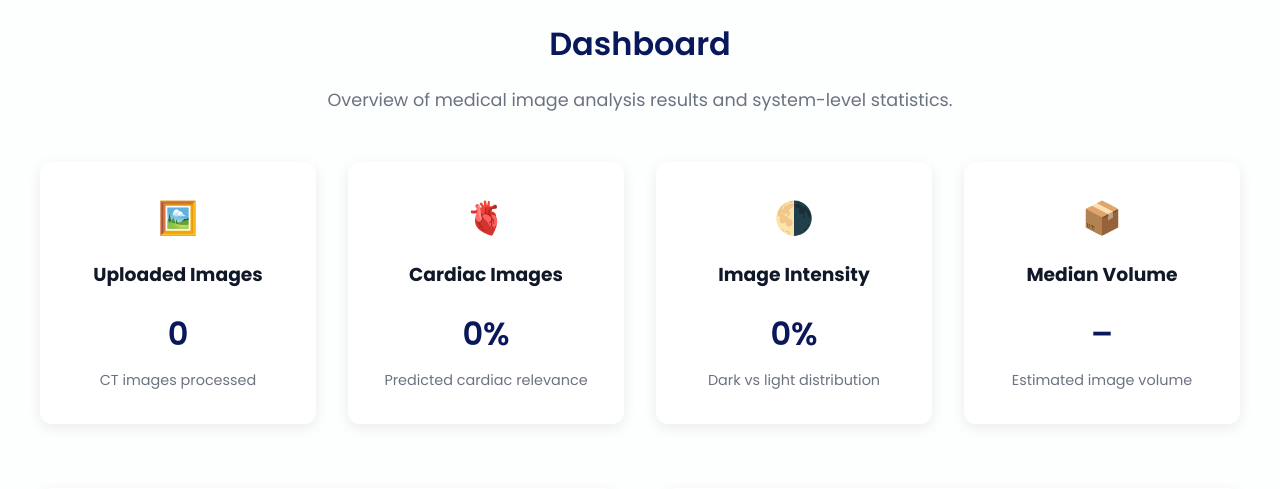
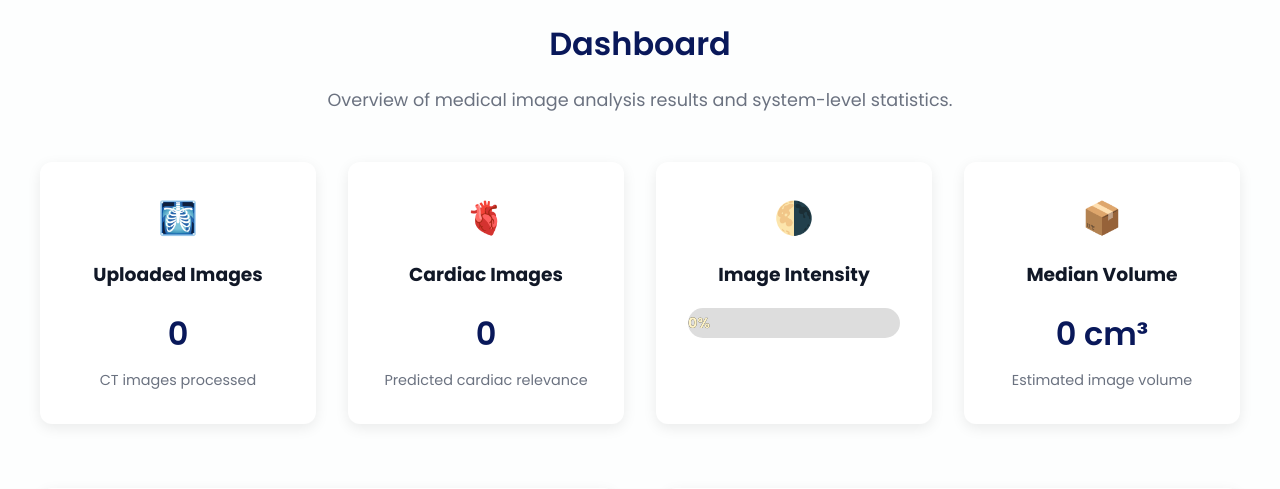
Before and after one commit to sajaghoula/CardioSee, a Flask app: page /dashboard in a window 1280 px wide. Shown: the part 157-646 px from the top of the page. Run offline with Flask 3, Linux system fonts and the light colour scheme; the visitor is signed in with stand-in values (Sample User, id 1); data that the repository does not hold is empty; some libraries are stand-ins or nearby versions.

Commit message:
dashboard and home

```diff
--- a/app.py
+++ b/app.py
@@ -11,6 +11,8 @@ from images_vi import image_bp
 from library import lib_bp
 from settings import settings_bp
 from profile import profile_bp
+from dashboard import dashboard_bp
+
 
 from flask_cors import CORS
 load_dotenv()
@@ -62,6 +64,8 @@ app.register_blueprint(image_bp)
 app.register_blueprint(lib_bp)
 app.register_blueprint(settings_bp)
 app.register_blueprint(profile_bp)
+app.register_blueprint(dashboard_bp)
+
 
 
 
--- /dev/null
+++ b/dashboard.py
@@ -0,0 +1,115 @@
+from flask import Flask, request, jsonify, send_file, Blueprint
+from firebase_admin import firestore, auth
+from datetime import datetime
+import SimpleITK as sitk
+from flask import Flask, request, jsonify, send_file
+import numpy as np
+import os
+from io import BytesIO
+
+
+
+
+dashboard_bp = Blueprint('dashboard_bp', __name__)
+
+@dashboard_bp.route("/get_image_counts")
+def get_image_counts():
+    try:
+        db = firestore.client()
+        images_ref = db.collection("image_data")
+        docs = images_ref.stream()
+
+        total = 0
+        cardio_count = 0
+
+        for doc in docs:
+            total += 1
+            data = doc.to_dict()
+            if data.get("geometry", {}).get("cardio") == True:
+                cardio_count += 1
+
+        return jsonify({
+            "total": total,
+            "cardio": cardio_count
+        })
+
+    except Exception as e:
+        return jsonify({"error": str(e)}), 500
+
+
+@dashboard_bp.route("/get_tissue_distribution")
+def get_tissue_distribution():
+    try:
+        db = firestore.client()
+        images_ref = db.collection("image_data")
+        docs = images_ref.stream()
+
+        tissue_counts = {}  # dict to store counts per tissue
+
+        for doc in docs:
+            data = doc.to_dict()
+            dominant_tissue = data.get("quality", {}).get("dominant_tissue")
+            if dominant_tissue:
+                tissue_counts[dominant_tissue] = tissue_counts.get(dominant_tissue, 0) + 1
+
+        return jsonify(tissue_counts)
+
+    except Exception as e:
+        return jsonify({"error": str(e)}), 500
+
+
+@dashboard_bp.route("/get_intensity_counts")
+def get_intensity_counts():
+    try:
+        db = firestore.client()
+        images_ref = db.collection("image_data")
+        docs = images_ref.stream()
+
+        low_count = 0
+        high_count = 0
+
+        for doc in docs:
+            data = doc.to_dict()
+            intensity_flag = data.get("quality", {}).get("dark")  # still using your field
+            if intensity_flag == 1:
+                low_count += 1
+            else:
+                high_count += 1
+
+        return jsonify({
+            "low": low_count,
+            "high": high_count
+        })
+
+    except Exception as e:
+        return jsonify({"error": str(e)}), 500
+
+
+
+
+
+@dashboard_bp.route("/get_median_volume")
+def get_median_volume():
+    try:
+        db = firestore.client()
+        images_ref = db.collection("image_data")
+        docs = images_ref.stream()
+
+        volumes_mm3 = []
+
+        for doc in docs:
+            data = doc.to_dict()
+            volume = data.get("geometry", {}).get("volume_mm3")
+            if volume is not None:
+                volumes_mm3.append(volume)
+
+        if not volumes_mm3:
+            return jsonify({"median_cm3": 0})
+
+        median_mm3 = float(np.median(volumes_mm3))
+        median_cm3 = median_mm3 / 1000  # convert mm³ → cm³
+
+        return jsonify({"median_cm3": round(median_cm3, 2)})
+
+    except Exception as e:
+        return jsonify({"error": str(e)}), 500
--- a/templates/dashboard.html
+++ b/templates/dashboard.html
@@ -31,7 +31,7 @@
   <section class="dashboard-summary">
 
     <div class="summary-card">
-      <div class="card-icon">🖼️</div>
+      <div class="card-icon">🩻</div>
       <h3>Uploaded Images</h3>
       <p class="summary-value" id="total-images">0</p>
       <span class="summary-hint">CT images processed</span>
@@ -47,9 +47,19 @@
 <div class="summary-card">
   <div class="card-icon">🌗</div>
   <h3>Image Intensity</h3>
-      <p class="summary-value" id="intensity-balance">0%</p>
-      <span class="summary-hint">Dark vs light distribution</span>
+  <div class="intensity-bar-container">
+    <div class="intensity-bar-high" id="bar-high">
+      <span class="bar-text" id="bar-text-high"></span>
     </div>
+    <div class="intensity-bar-low" id="bar-low">
+      <span class="bar-text" id="bar-text-low"></span>
+    </div>
+  </div>
+</div>
+
+
+
+
 
     <div class="summary-card">
       <div class="card-icon">📦</div>
@@ -68,7 +78,7 @@
     <p class="chart-subtitle">
       Relative proportions of lung, air, and fat tissue across uploaded CT images.
     </p>
-      <canvas id="tissuePieChart"></canvas>
+    <canvas id="tissuePieChart" width="400" height="400"></canvas>
   </div>
 
     <div class="chart-card">
@@ -119,12 +129,15 @@
 
     <script src="{{ url_for('static', filename='login-auth.js') }}" type="module"></script>
     <script src="{{ url_for('static', filename='scripts.js') }}" type="module"></script>
+    <script src="https://cdn.jsdelivr.net/npm/chart.js"></script>
+
 
   </body>
 
 
 </html>
 
+<script src="https://cdn.jsdelivr.net/npm/chart.js"></script>
 
 <script>
   const hamburger = document.querySelector('.hamburger');
@@ -138,4 +151,217 @@
   closeBtn.addEventListener('click', () => {
     navbarRight.classList.remove('active');
   });
+
+  async function updateImageSummary() {
+  try {
+    const response = await fetch("/get_image_counts"); // call your Flask API
+    const data = await response.json();
+
+    if (data.error) {
+      console.error("Error from API:", data.error);
+      return;
+    }
+
+    // update HTML
+    document.getElementById("total-images").textContent = data.total;
+
+    // add cardio info if not already present
+    let cardioSpan = document.getElementById("cardio-images");
+    if (!cardioSpan) {
+      cardioSpan = document.createElement("span");
+      cardioSpan.id = "cardio-images";
+      cardioSpan.className = "summary-hint";
+      document.querySelector(".summary-card").appendChild(cardioSpan);
+    }
+    cardioSpan.textContent = `${data.cardio}`;
+
+  } catch (error) {
+    console.error("Error fetching image counts:", error);
+  }
+}
+
+// call the function
+updateImageSummary();
+
+
+
+
+
+document.addEventListener("DOMContentLoaded", function() {
+
+  async function drawTissuePieChart() {
+    try {
+      const response = await fetch("/get_tissue_distribution");
+      const data = await response.json();
+
+      if (data.error) {
+        console.error("Error from API:", data.error);
+        return;
+      }
+
+      const labels = Object.keys(data);
+      const counts = Object.values(data);
+
+      const ctx = document.getElementById("tissuePieChart").getContext("2d");
+
+      if (window.tissueChart) {
+        window.tissueChart.destroy(); // remove old chart if exists
+      }
+
+      window.tissueChart = new Chart(ctx, {
+        type: "pie",
+        data: {
+          labels: labels,
+          datasets: [{
+            data: counts,
+            backgroundColor: [
+              "#36A2EB", // lung
+              "#FF6384", // air
+              "#FFCE56", // fat
+              "#8BC34A", // extra tissues if any
+              "#FF9800"
+            ]
+          }]
+        },
+        options: {
+          responsive: true,
+          plugins: {
+            legend: { position: "bottom" },
+            tooltip: {
+              callbacks: {
+                label: function(context) {
+                  const total = counts.reduce((a,b) => a+b, 0);
+                  const percent = ((context.raw / total) * 100).toFixed(1);
+                  return `${context.label}: ${context.raw} (${percent}%)`;
+                }
+              }
+            }
+          }
+        }
+      });
+
+    } catch (error) {
+      console.error("Error drawing tissue pie chart:", error);
+    }
+  }
+
+  drawTissuePieChart(); // call it
+
+});
+
+
+
+async function updateIntensityBar() {
+  try {
+    const response = await fetch("/get_intensity_counts");
+    const data = await response.json();
+
+    if (data.error) {
+      console.error("Error from API:", data.error);
+      return;
+    }
+
+    const total = data.low + data.high;
+    const lowPercent = total ? (data.low / total) * 100 : 0;
+    const highPercent = total ? (data.high / total) * 100 : 0;
+
+    // swap colors: high on left, low on right
+    document.getElementById("bar-high").style.width = highPercent + "%";
+    document.getElementById("bar-low").style.width = lowPercent + "%";
+
+    // show percentages inside each segment
+    document.getElementById("bar-text-high").textContent = highPercent.toFixed(0) + "%";
+    document.getElementById("bar-text-low").textContent = lowPercent.toFixed(0) + "%";
+
+  } catch (error) {
+    console.error("Error fetching intensity counts:", error);
+  }
+}
+
+document.addEventListener("DOMContentLoaded", updateIntensityBar);
+
+
+
+async function updateMedianVolume() {
+  try {
+    const response = await fetch("/get_median_volume");
+    const data = await response.json();
+
+    if (data.error) {
+      console.error("Error from API:", data.error);
+      return;
+    }
+
+    document.getElementById("median-volume").textContent = `${data.median_cm3} cm³`;
+
+  } catch (error) {
+    console.error("Error fetching median volume:", error);
+  }
+}
+
+document.addEventListener("DOMContentLoaded", updateMedianVolume);
+
+
 </script>
+
+<style>
+
+
+.intensity-bar-dark {
+  background-color: #555; /* dark color */
+  width: 0%;
+  transition: width 0.5s ease;
+}
+
+.intensity-bar-light {
+  background-color: #f5f5a5; /* light color */
+  width: 0%;
+  transition: width 0.5s ease;
+}
+
+
+.intensity-bar-container {
+  width: 100%;
+  height: 30px;
+  display: flex;
+  border-radius: 15px;
+  overflow: hidden;
+  background-color: #ddd; /* fallback */
+  font-weight: bold;
+  font-size: 0.9rem;
+  position: relative;
+}
+
+.intensity-bar-high {
+  background: #fef3c7; /* light yellow for high intensity */
+  width: 0%;
+  display: flex;
+  align-items: center;
+  justify-content: center;
+  transition: width 0.5s ease;
+  color: #000;
+  position: relative;
+}
+
+.intensity-bar-low {
+  background: #4b5563; /* dark gray for low intensity */
+  width: 0%;
+  display: flex;
+  align-items: center;
+  justify-content: center;
+  transition: width 0.5s ease;
+  color: #fef3c7;
+  position: relative;
+}
+
+.bar-text {
+  position: absolute;
+  width: 100%;
+  text-align: center;
+  font-weight: bold;
+  z-index: 2;
+  pointer-events: none;
+}
+
+
+</style>
--- a/templates/footer.html
+++ b/templates/footer.html
@@ -2,8 +2,8 @@
   <div class="simple-footer">
     <p>&copy; 2026 CardioSee. All rights reserved.</p>
     <div class="disclosure-links">
-      <a href="{{ url_for('terms') }}">Terms of Service</a> |
-      <a href="{{ url_for('privacy') }}">Privacy Policy</a>
+      <a href="">Terms of Service</a> |
+      <a href="">Privacy Policy</a>
     </div>
   </div>
 </footer>
--- a/templates/library.html
+++ b/templates/library.html
@@ -63,9 +63,9 @@
                     <!-- <th data-sort="createdAt">Date</th> -->
                     <th data-sort="dominant_tissue">Dominant Tissue</th>
                     <th data-sort="median">median</th>
-                    <th data-sort="physical_size">Size</th>
-                    <th data-sort="volume_cm3">Volume</th>
-                    <th data-sort="dark">is Dark</th>
+                    <th data-sort="physical_size">Size (x,y,z)</th>
+                    <th data-sort="volume_cm3">Volume (cm3)</th>
+                    <th data-sort="dark">Low Intencity</th>
                     <th data-sort="cardio">is Cardio</th>
 
 
```
Also changed, not shown: templates/home.html (+14 -9 lines). Lines whose indentation alone changed are shown as unchanged.
